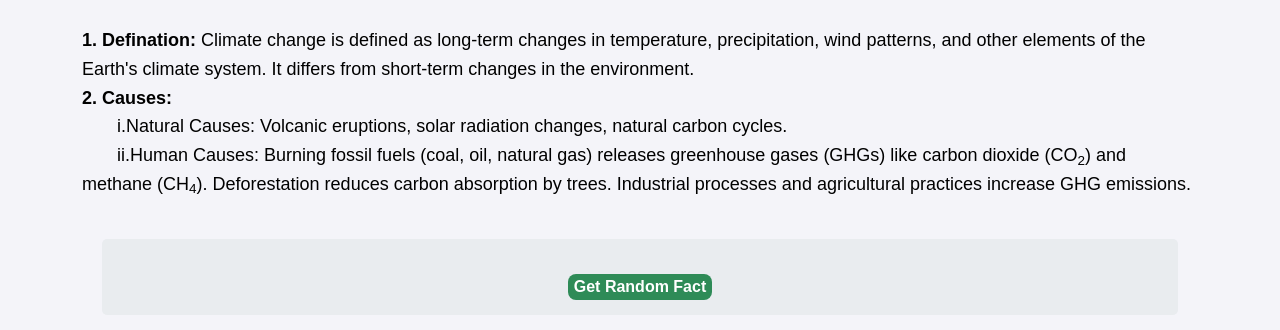
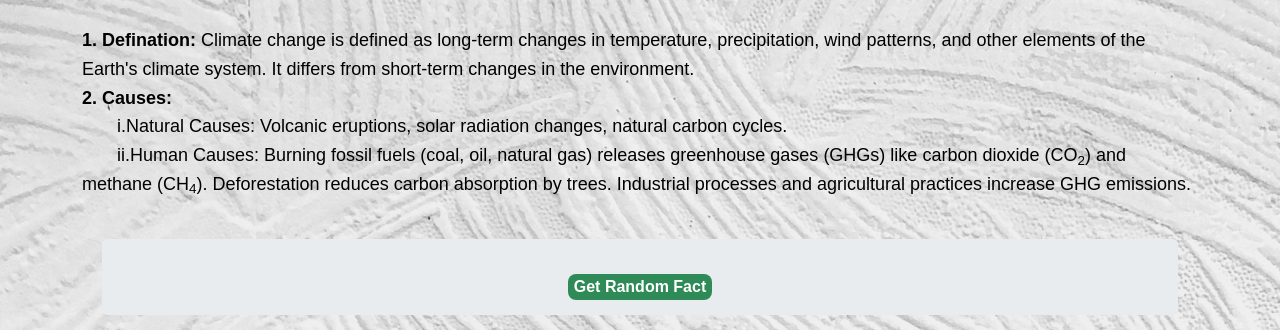
Before and after one commit to Dhruva031205/climate_action_website, a plain HTML site: page page1.html in a window 1280 px wide. Shown: the part 62-392 px from the top of the page. Drawn offline with nearby package versions, Linux system fonts and the light colour scheme.

Commit message:
changed the filepath for background images

```diff
--- a/style.css
+++ b/style.css
@@ -95,7 +95,7 @@
                          /*page 1 styling*/
 
 .page1{
-	background: url('images/bg3.jpg');
+	background: url('../bg3.jpg');
     background-size: cover;
     margin: 0;
     padding: 0;
```
